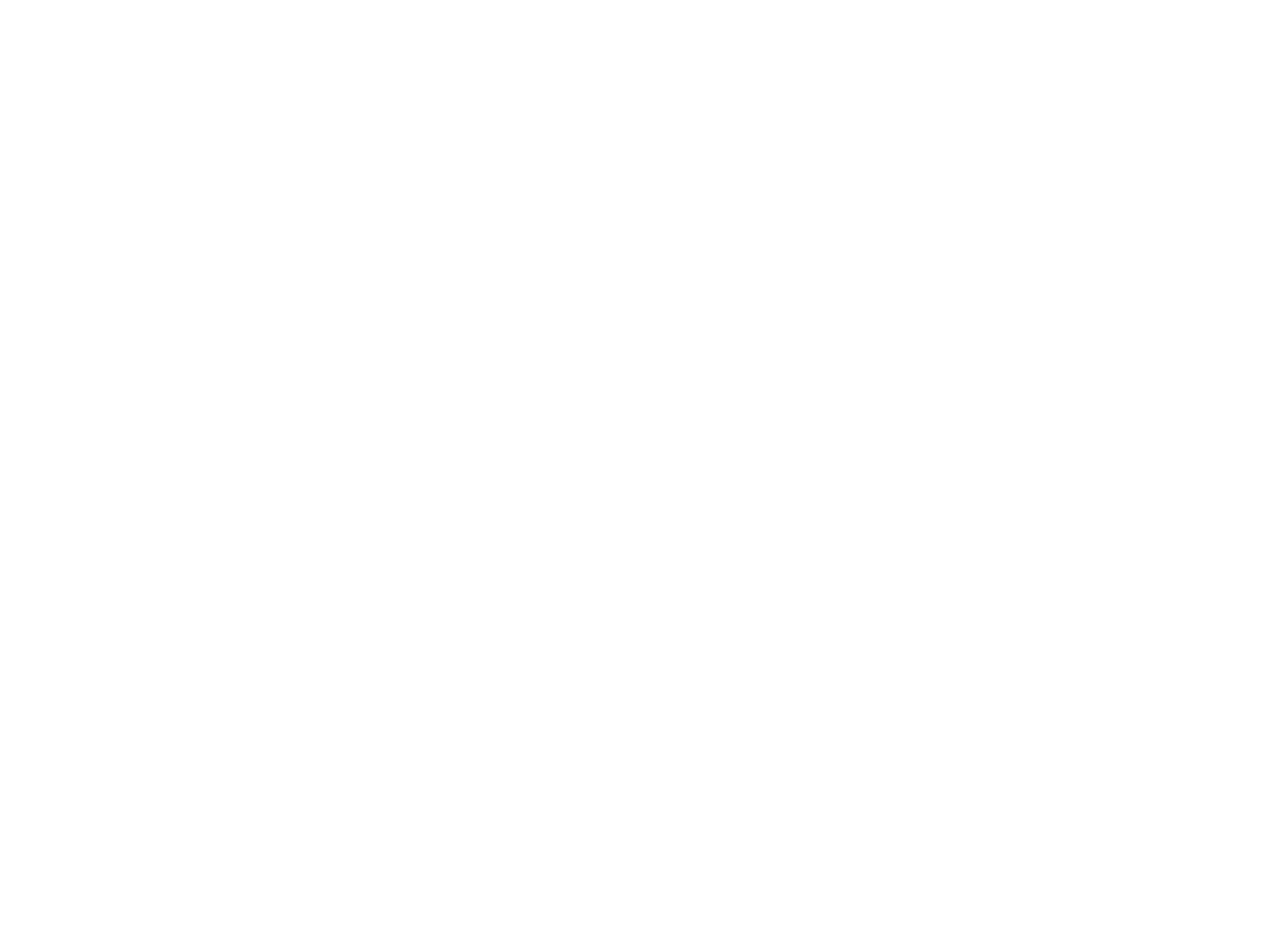
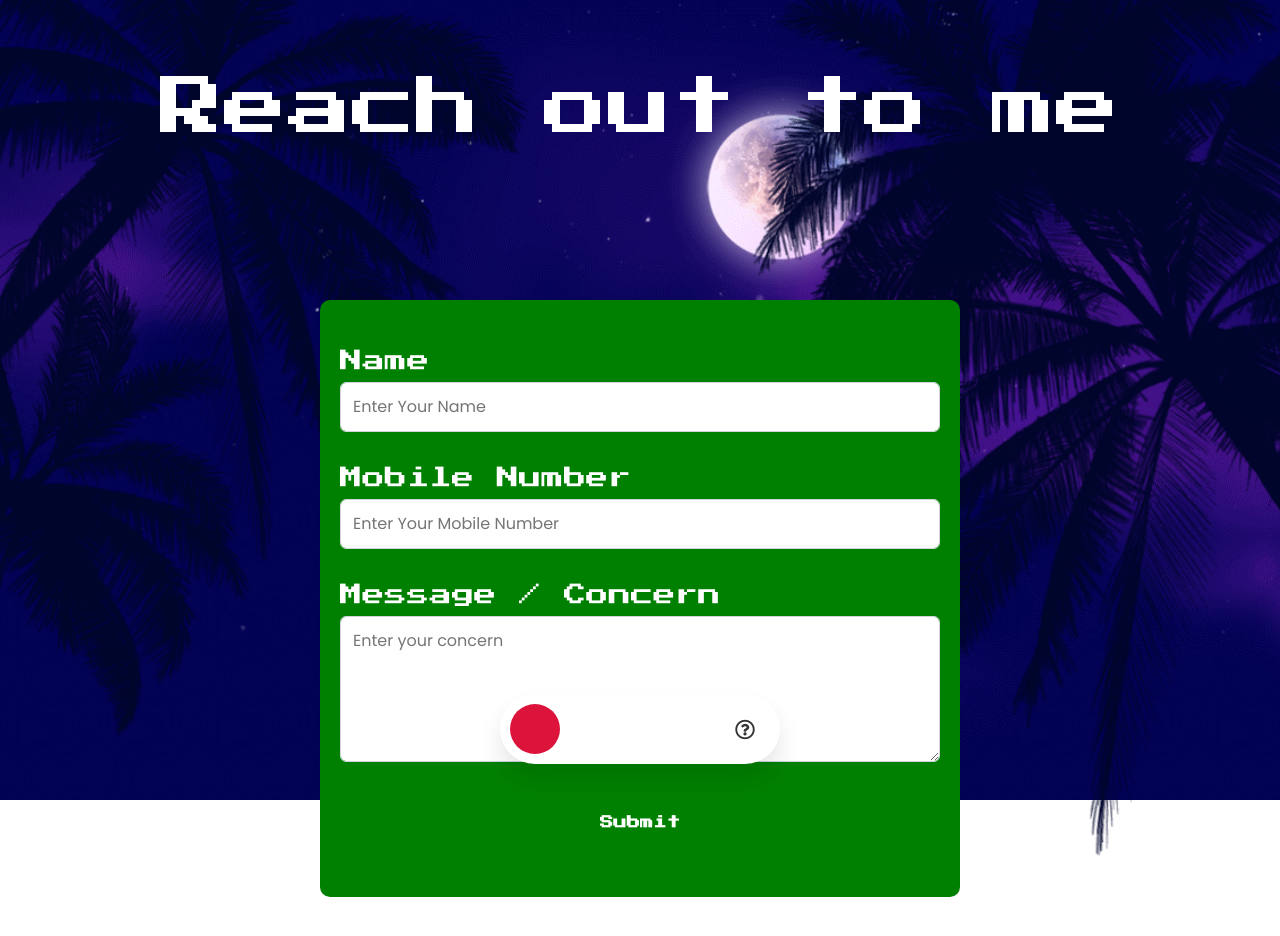
Before and after one commit to KishoreNanthagopal98/Cryptowebsite, a React (Create React App) app: page /help in a window 1280 px wide. Before the commit this address had no page. Shown: the top 936 px of the page. Before the commit the page ends 800 px from the top, so only its background shows below. Built offline with nearby package versions, Linux system fonts and the light colour scheme.

Commit message:
Form Intgration and Validaton

```diff
--- a/package.json
+++ b/package.json
@@ -3,18 +3,22 @@
   "version": "0.1.0",
   "private": true,
   "dependencies": {
+    "@hookform/resolvers": "^3.9.0",
     "@testing-library/jest-dom": "^5.17.0",
     "@testing-library/react": "^13.4.0",
     "@testing-library/user-event": "^13.5.0",
+    "axios": "^1.7.4",
     "font-awesome": "^4.7.0",
     "react": "^18.3.1",
     "react-dom": "^18.3.1",
+    "react-hook-form": "^7.52.2",
     "react-router-dom": "^6.23.1",
     "react-scripts": "5.0.1",
     "react-social-icons": "^6.16.0",
     "react-spring": "^9.7.3",
     "sass": "^1.77.4",
-    "web-vitals": "^2.1.4"
+    "web-vitals": "^2.1.4",
+    "yup": "^0.28.5"
   },
   "scripts": {
     "start": "react-scripts start",
--- a/src/App.js
+++ b/src/App.js
@@ -4,6 +4,7 @@
 import WackamolePage from "./pages/Games/Wackamole";
 import ClassicSnakePage from "./pages/Games/ClassicSnake";
 import AboutSection from "./pages/AboutSection/AboutSection";
+import HelpPage from "./pages/HelpSection/helpSection";
 
 function App() {
   return (
@@ -13,6 +14,7 @@
         <Route path="/whack-a-mole" element={<WackamolePage />} title="Whack a Mole!"/>
         <Route path="/classic-snake" element={<ClassicSnakePage />}  title="Classic Snake"/>
         <Route path="/about-us" element={<AboutSection />}  title="About Us"/>
+        <Route path="/help" element={<HelpPage />}  title="Help"/>
       </Routes>
     </BrowserRouter>
   );
--- a/src/components/HelpSection/HelpSection.js
+++ b/src/components/HelpSection/HelpSection.js
@@ -1,7 +1,112 @@
+import axios from "axios";
+import { useRef, useState } from "react";
+import { useForm } from "react-hook-form";
+import { yupResolver } from "@hookform/resolvers/yup";
+import * as yup from "yup";
 import "./helpsection.scss";
+import TitleSection from "../titleSection/TitleSection";
 
-function HelpSection () {
+const schema = yup.object().shape({
+  name: yup.string().required("Name is required*").matches(/^.{3,255}$/, "Name should be minimum 3 characters.").matches(/^[a-zA-Z][a-zA-Z\-\ \.]{2,}$/i, "Name should have alphabets only."),
+  mobileNumber: yup.string().required("Phone Number is Required*").matches(/^[0-9]{10}$/, "Mobile No. should be 10 digits NUMBER."),
+  comment: yup.string().required("Message is required*").min(3).max(300),
+}).required();
 
+function HelpSection() {
+  const [formStatus, setFormStatus] = useState(false);
+  const { register, handleSubmit, formState, reset } = useForm({
+    mode: "onBlur",
+    resolver: yupResolver(schema),
+    defaultValues: {
+      name: "",
+      mobileNumber: "",
+      comment: "",
+    },
+  });
+  const { errors } = formState;
+
+  function onSubmit(data) {
+    var bodyFormData = new FormData();
+    bodyFormData.append("entry.752584244", data.name);
+    bodyFormData.append("entry.1585333184", data.mobileNumber);
+    bodyFormData.append("entry.539832214", data.comment);
+    axios
+      .post(
+        "https://docs.google.com/forms/u/1/d/e/1FAIpQLSe3vgR2rNrzQbLHZGjAa8kDjCra3diNh6Bl4xa7g0xQVuOz8Q/formResponse",
+        bodyFormData
+      )
+      .then((response) => {
+        setFormStatus(true);
+        reset();
+      })
+      .catch((error) => {
+        setFormStatus(true);
+      });
+  }
+
+  return (
+    <div className="helpusform">
+      <div>
+        <TitleSection title="Reach out to me" />
+      </div>
+      <div className="formSection">
+        <div className={!formStatus ? "formNotSubmit" : "formSubmit"}>
+          <div className="formSt">
+            <div className="formfields">
+              <form className="formDiv" onSubmit={handleSubmit(onSubmit)}>
+                <div className="fields">
+                  <label>Name</label>
+                  <input
+                    placeholder="Enter Your Name"
+                    type="text"
+                    id="formname"
+                    {...register("name")}
+                  />
+                  <div className={errors.name ? "errorDisplay" : ""}>
+                    {errors.name?.message}
+                  </div>
+                </div>
+                <br />
+                <div className="fields">
+                  <label>Mobile Number</label>
+                  <input
+                    placeholder="Enter Your Mobile Number"
+                    type="text"
+                    id="formmobile"
+                    maxLength={10}
+                    {...register("mobileNumber")}
+                  />
+                  <div className={errors.mobileNumber ? "errorDisplay" : ""}>
+                    {errors.mobileNumber?.message}
+                  </div>
+                </div>
+                <br />
+                <div className="fields">
+                  <label>Message / Concern</label>
+                  <textarea
+                    name="description"
+                    rows="5"
+                    cols="30"
+                    maxLength="300"
+                    placeholder="Enter your concern"
+                    {...register("comment")}
+                  />
+                  <div className={errors.comment ? "errorDisplay" : ""}>
+                    {errors.comment?.message}
+                  </div>
+                </div>
+                <br />
+                <div className="subBtn">
+                  <button type="submit">Submit</button>
+                </div>
+              </form>
+            </div>
+          </div>
+        </div>
+        <div className={formStatus ? "formNotSubmit" : "formSubmit"}></div>
+      </div>
+    </div>
+  );
 }
 
 export default HelpSection;
--- a/src/components/HelpSection/helpsection.scss
+++ b/src/components/HelpSection/helpsection.scss
@@ -0,0 +1,114 @@
+.formSection {
+    margin-top: 4em;
+    position:  relative;
+    z-index:999;
+}
+
+.formSt{
+    width: 50%;
+    margin: 100px auto;
+    // background-image: linear-gradient( to bottom, orange, white, green);
+    background-color: green;
+    border-radius: 10px;
+    // margin: 20px 20px;
+}
+
+.formfields{
+    padding: 50px 20px;
+    display: flex;
+    justify-content: center;
+}
+
+.fields {
+    display: grid;
+    grid-row-gap: 10px;
+}
+
+.formDiv{
+    width: 40em;
+}
+
+.fields input {
+    display: block;
+    width: 100%;
+    padding: 0.75rem 0.75rem;
+    font-size: 1rem;
+    font-weight: 400;
+    line-height: 1.5;
+    color: #212529;
+    background-color: #fff;
+    background-clip: padding-box;
+    border: 1px solid #ced4da;
+    -webkit-appearance: none;
+    -moz-appearance: none;
+    appearance: none;
+    border-radius: 0.375rem;
+    transition: border-color .15s ease-in-out,box-shadow .15s ease-in-out;
+}
+
+.fields textarea {
+    display: block;
+    width: 100%;
+    padding: 0.75rem 0.75rem;
+    font-size: 1rem;
+    font-weight: 400;
+    line-height: 1.5;
+    color: #212529;
+    background-color: #fff;
+    background-clip: padding-box;
+    border: 1px solid #ced4da;
+    -webkit-appearance: none;
+    -moz-appearance: none;
+    appearance: none;
+    border-radius: 0.375rem;
+    transition: border-color .15s ease-in-out,box-shadow .15s ease-in-out;
+}
+
+.fields input:focus {
+    background-color: #fff;
+    border-color: #86b7fe;
+    outline: 0;
+    box-shadow: 0 0 0 0.25rem rgba(1, 13, 246, 0.25);
+}
+
+.fields textarea:focus {
+    background-color: #fff;
+    border-color: #86b7fe;
+    outline: 0;
+    box-shadow: 0 0 0 0.25rem rgba(1, 13, 246, 0.25);
+}
+
+
+.fields label {
+    color: white;
+    font-size:1.4rem;
+    font-family: "Press Start 2P", cursive;
+}
+
+.subBtn {
+    display: flex;
+}
+
+button {
+    margin: auto;
+    height:50px;
+    width: 100px;
+    border-radius: 20px;
+    background-color: green;
+    color: white;
+    font-weight: 900;
+    font-family:"Press Start 2P", cursive;
+    border: 1px transparent;
+    // background-image: linear-gradient();
+}
+
+button:hover {
+    color: green;
+    background-color: white;
+    box-shadow: -10px 0 10px rgb(255, 255, 255),10px 0 10px rgb(255, 255, 255), 0 -10px 10px rgb(255, 255, 255),0 10px 10px rgb(255, 255, 255);
+}
+
+.errorDisplay{
+    margin-top: -7px;
+    color: white;
+}
--- a/src/components/Navbar/Navbar.js
+++ b/src/components/Navbar/Navbar.js
@@ -9,7 +9,8 @@
   const path = {
     home: urlPath === "/" ? "#" : "/",
     games: urlPath === "/" ? "#gameSection" : "/#gameSection",
-    aboutUs: urlPath === "/about-us" ? "#" : "/about-us"
+    aboutUs: urlPath === "/about-us" ? "#" : "/about-us",
+    help: urlPath === "/help" ? "#" : "/help"
   };
   useEffect(() => {
     let list = document.querySelectorAll(".list");
@@ -63,7 +64,7 @@
               </a>
             </li>
             <li className="list" data-color="#0fbcf9">
-              <a href="#">
+              <a href={path.help}>
                 <span className="icon">
                   <i className="far fa-question-circle"></i>
                 </span>
--- /dev/null
+++ b/src/pages/HelpSection/helpSection.js
@@ -0,0 +1,15 @@
+import CloudBackground from "../../components/CloudBackground/CloudBackground";
+import Navbar from "../../components/Navbar/Navbar";
+import HelpSection from "../../components/HelpSection/HelpSection";
+
+function HelpPage () {
+	return (
+		<>
+			<CloudBackground />
+            <HelpSection />
+			<Navbar />
+		</>
+	)
+}
+
+export default HelpPage;
```
Also changed, not shown: 1 other file (tests, documents, lock files or other folders).
